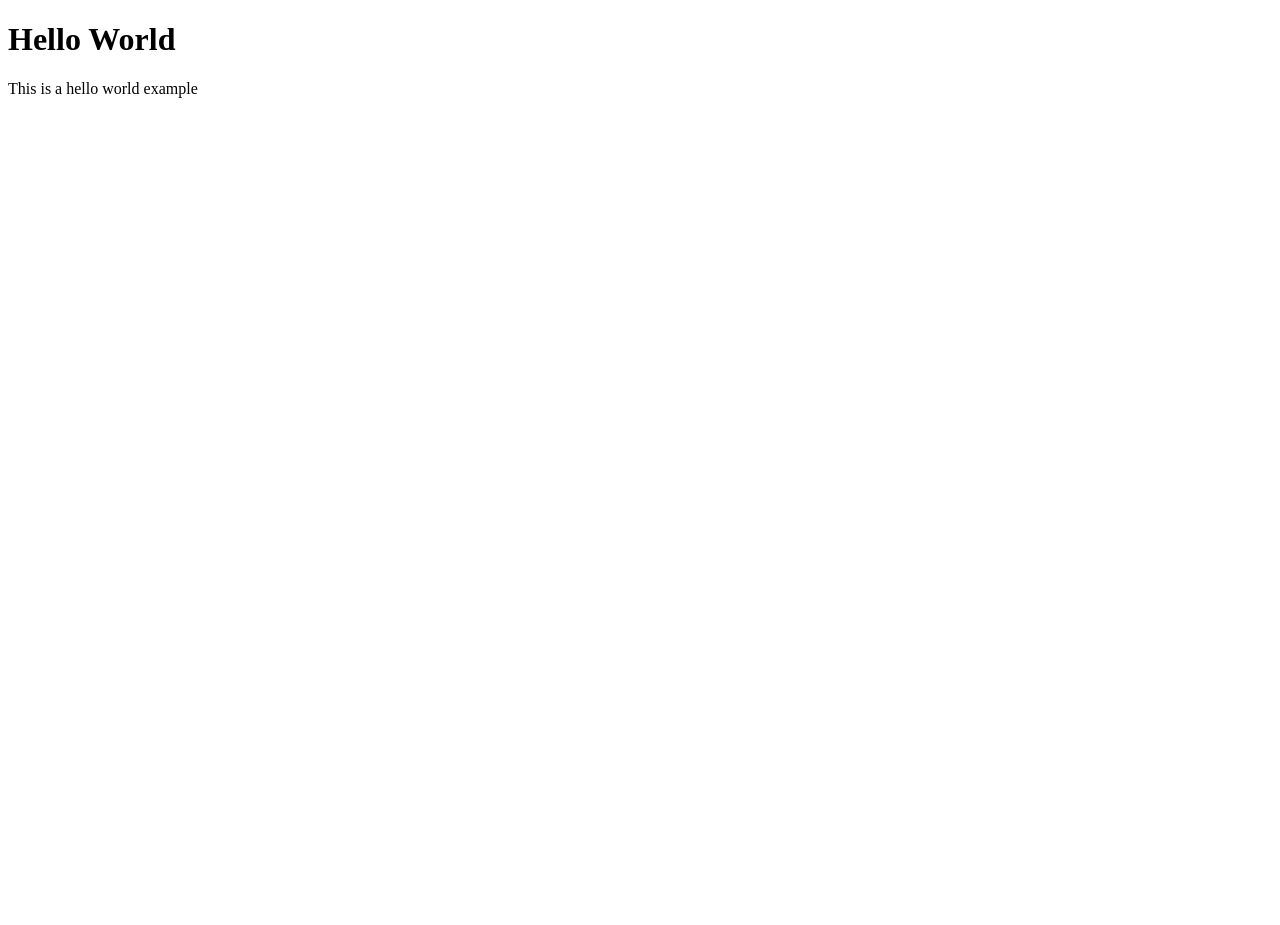
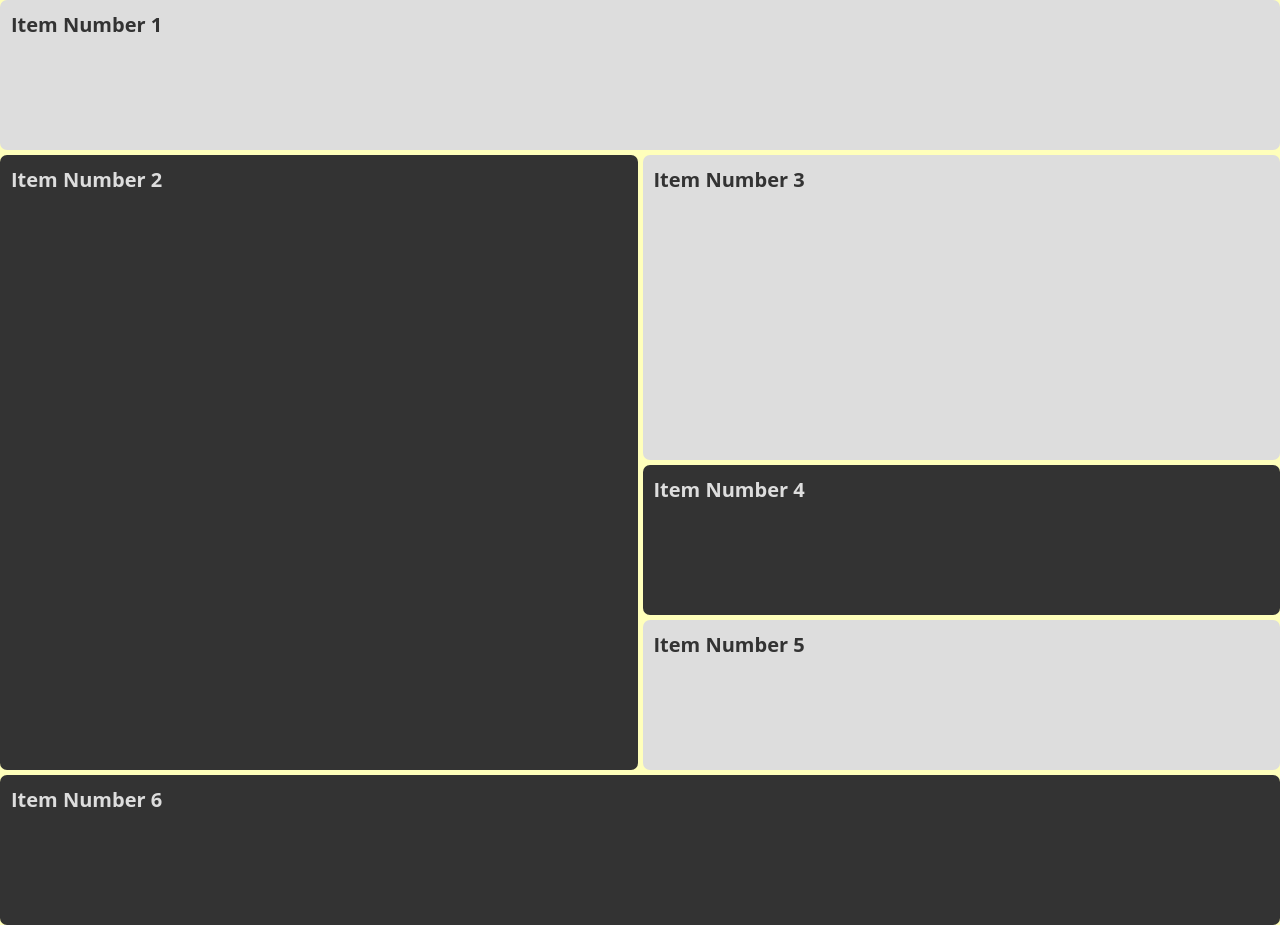
Before and after one commit to ChanceNason/Repo_Example, a plain HTML site: page index.html in a window 1280 px wide. Before the commit the page ends 800 px from the top, so only its background shows below. Drawn offline with Linux system fonts and the light colour scheme.

Commit message:
Added css styling for html example doc.

```diff
--- /dev/null
+++ b/assets/CSS/background-styles.css
@@ -0,0 +1,26 @@
+* {
+	box-sizing: border-box;
+	margin: 0;
+	padding: 0;
+}
+:root {
+	--light: #ddd;
+	--dark: #333;
+}
+.container {
+	background-color: #ffb;
+}
+.grid-item {
+	border-radius: 7px;
+	color: #eee;
+	font: 700 20px 'Open Sans';
+	padding: 11px;
+}
+.grid-item:nth-child(even) {
+	background-color: var(--dark);
+	color: var(--light);
+}
+.grid-item:nth-child(odd) {
+	background-color: var(--light);
+	color: var(--dark);
+}
--- /dev/null
+++ b/assets/CSS/grid-styles.css
@@ -0,0 +1,53 @@
+.container{
+    display: grid;
+    /* grid-template-columns: 200px 200px 200px; */
+    grid-template-columns: repeat(2, 1fr);
+    /* grid-template-columns: minmax(150px, auto); */
+    /* grid-template-rows: 200px 200px; */
+    /* grid-template-rows: repeat(2, 200px); */
+    grid-auto-rows: minmax(150px, auto);
+    /* row-gap: 20px; */
+    /* column-gap: 50px; */
+    gap: 5px;
+    /* grid-template-areas:
+        "header header"
+        "sidebar content"
+        "sidebar content"
+        "sidebar content" */
+}
+
+.grid-item-1{
+    grid-column-start: 1;
+    grid-column-end: 3;
+}
+
+.grid-item-2{
+    grid-row-start: 2;
+    grid-row-end: 6;
+}
+
+.grid-item-3{
+    grid-row-start: 2;
+    grid-row-end: 4;
+}
+
+.grid-item-6{
+    grid-column-start: 1;
+    grid-column-end: 3;
+}
+
+/* .grid-item-1{
+    grid-area: header
+}
+.grid-item-2{
+    grid-area: sidebar
+}
+.grid-item-3{
+    grid-area: content
+}
+.grid-item-4{
+    grid-area: sidebar
+}
+.grid-item-5{
+    grid-area: content
+} */
--- a/index.html
+++ b/index.html
@@ -4,10 +4,18 @@
     <meta charset="UTF-8">
     <meta http-equiv="X-UA-Compatible" content="IE=edge">
     <meta name="viewport" content="width=device-width, initial-scale=1.0">
+    <link rel="stylesheet" href="./assets/CSS/background-styles.css">
+    <link rel="stylesheet" href="./assets/CSS/grid-styles.css">
     <title>Document</title>
 </head>
 <body>
-    <h1>Hello World</h1>
-    <p>This is a hello world example</p>
+    <div class="container">
+        <div class="grid-item grid-item-1">Item Number 1</div>
+        <div class="grid-item grid-item-2">Item Number 2</div>
+        <div class="grid-item grid-item-3">Item Number 3</div>
+        <div class="grid-item grid-item-4">Item Number 4</div>
+        <div class="grid-item grid-item-5">Item Number 5</div>
+        <div class="grid-item grid-item-6">Item Number 6</div>
+    </div>
 </body>
 </html>
```
Also changed, not shown: flexbox.html (added, +20 -0 lines).
